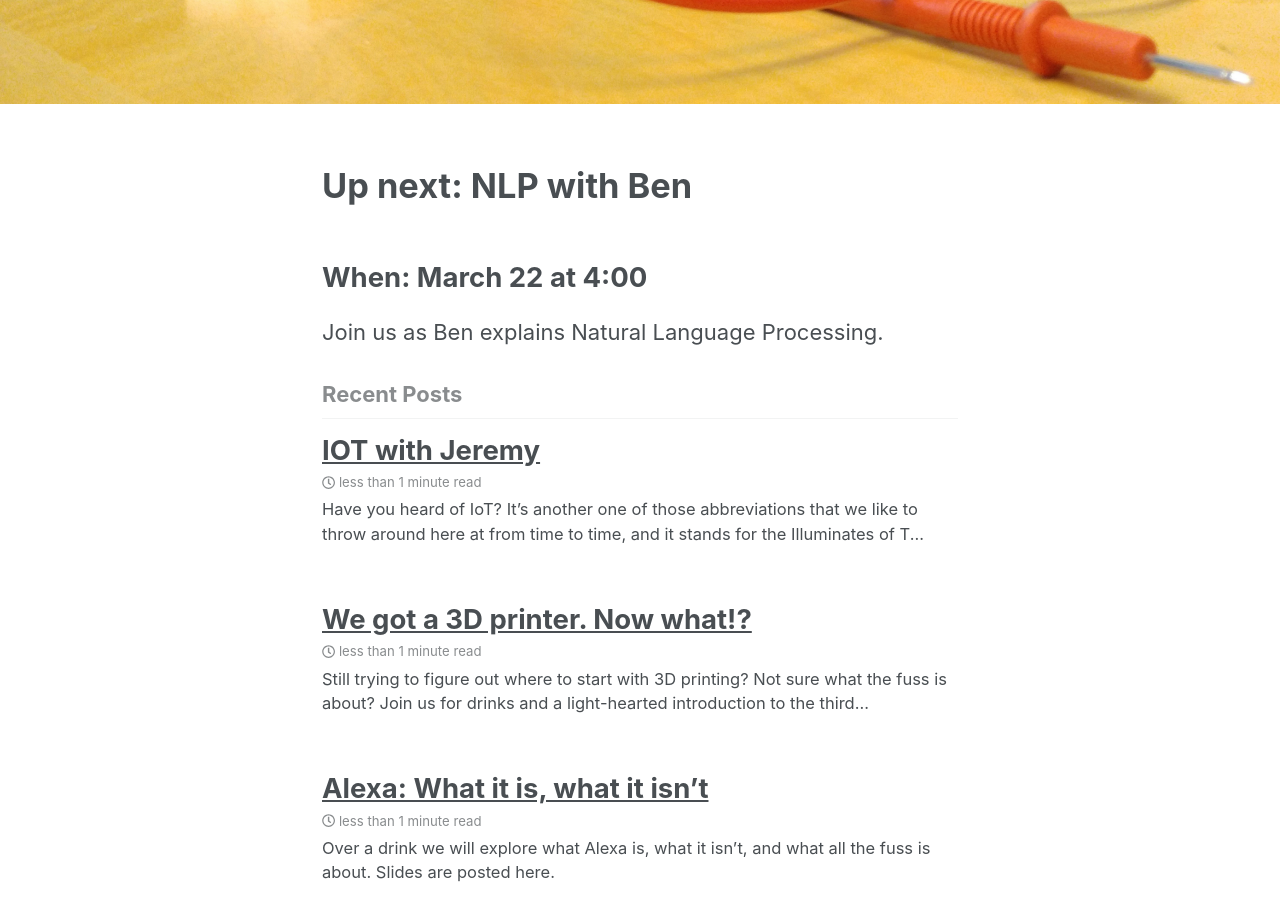
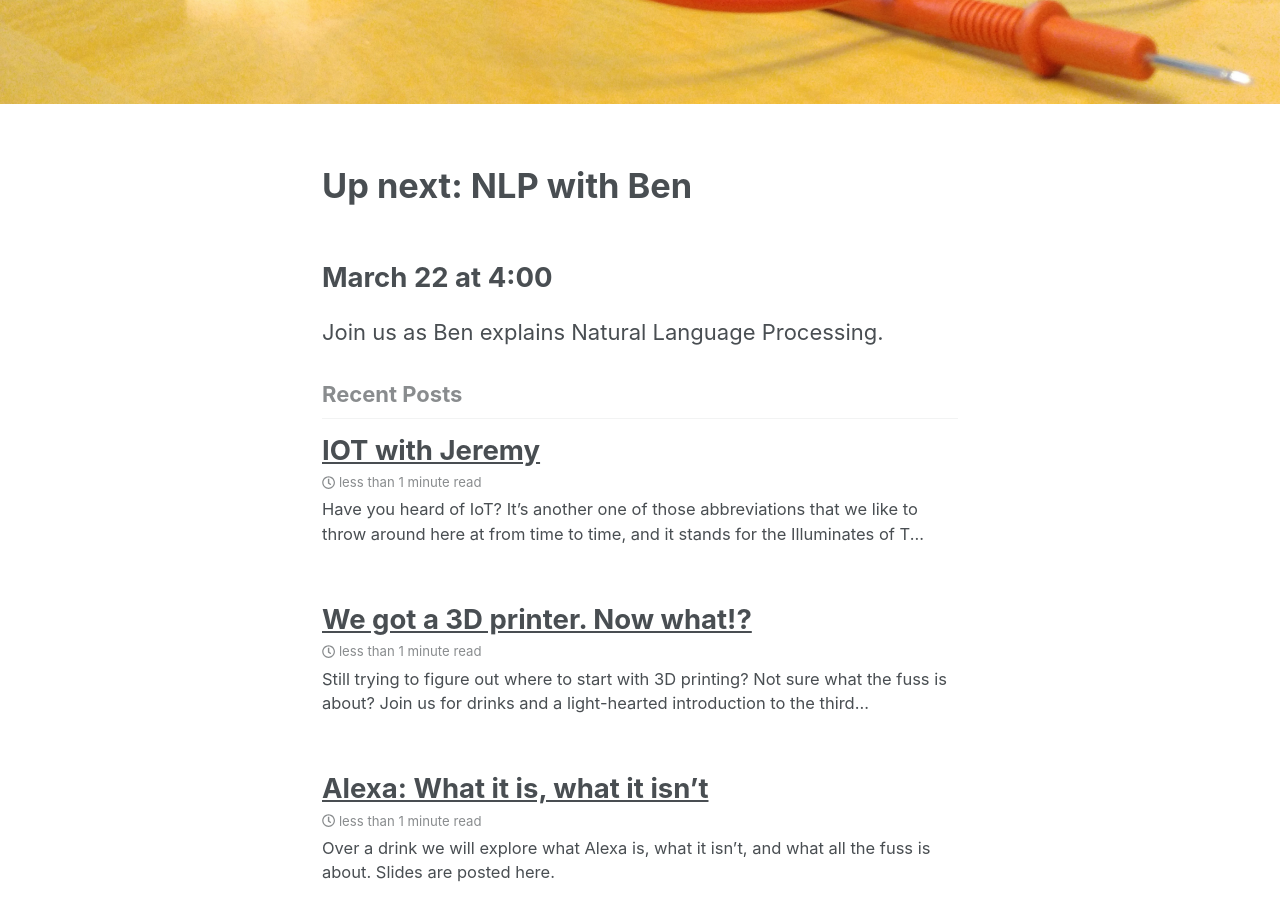
Before and after one commit to technicallySpeaking/technicallySpeaking.github.io, a Jekyll site: the page built from index.html, in a window 1280 px wide and 900 px high, scrolled down 407 px. Built offline with Jekyll 4.4.1, drawn with Linux system fonts in a browser that asks for light colours; nearby versions of some CDN libraries; the list of posts is cut into pages by our own code.

Commit message:
Updated 'index.html' via CloudCannon

```diff
--- a/index.html
+++ b/index.html
@@ -7,5 +7,5 @@ header:
   image: /assets/images/tech-header.jpg
 ---
 <h1>Up next: NLP with Ben</h1>
-<h2>When: March 22 at 4:00</h2>
+<h2>March 22 at 4:00</h2>
 <p>Join us as Ben explains Natural Language Processing.</p>
```
